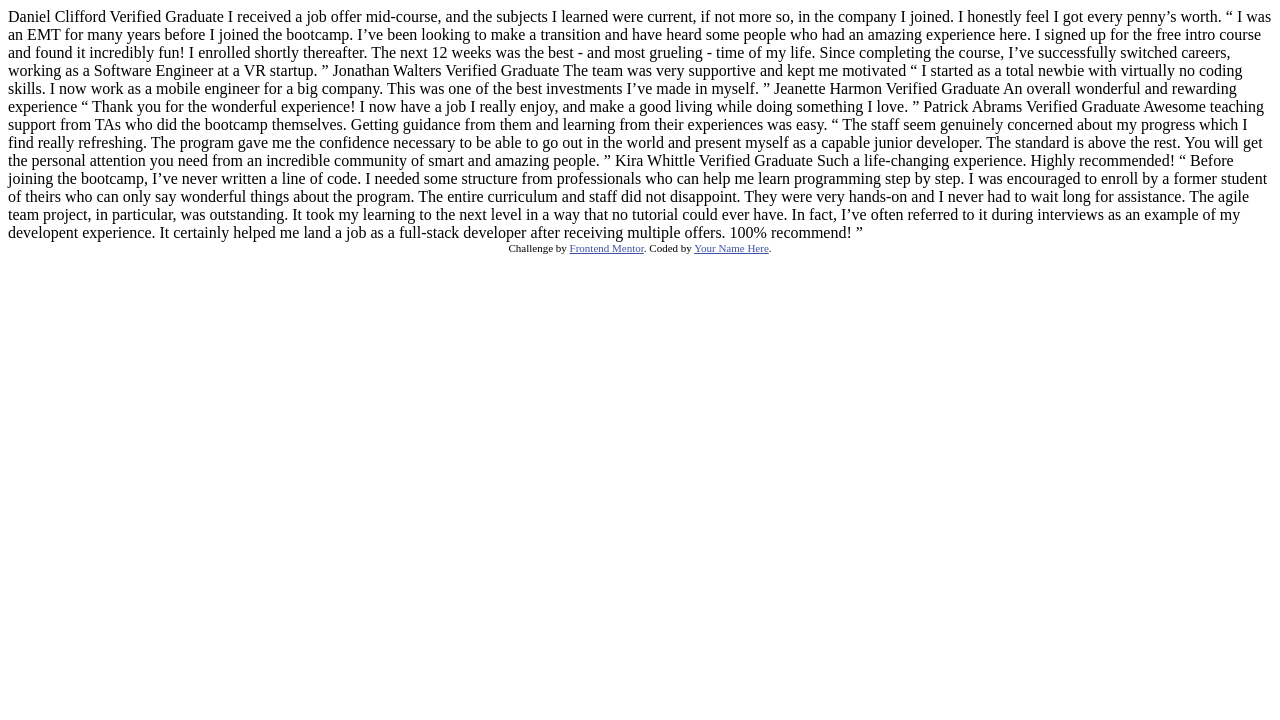
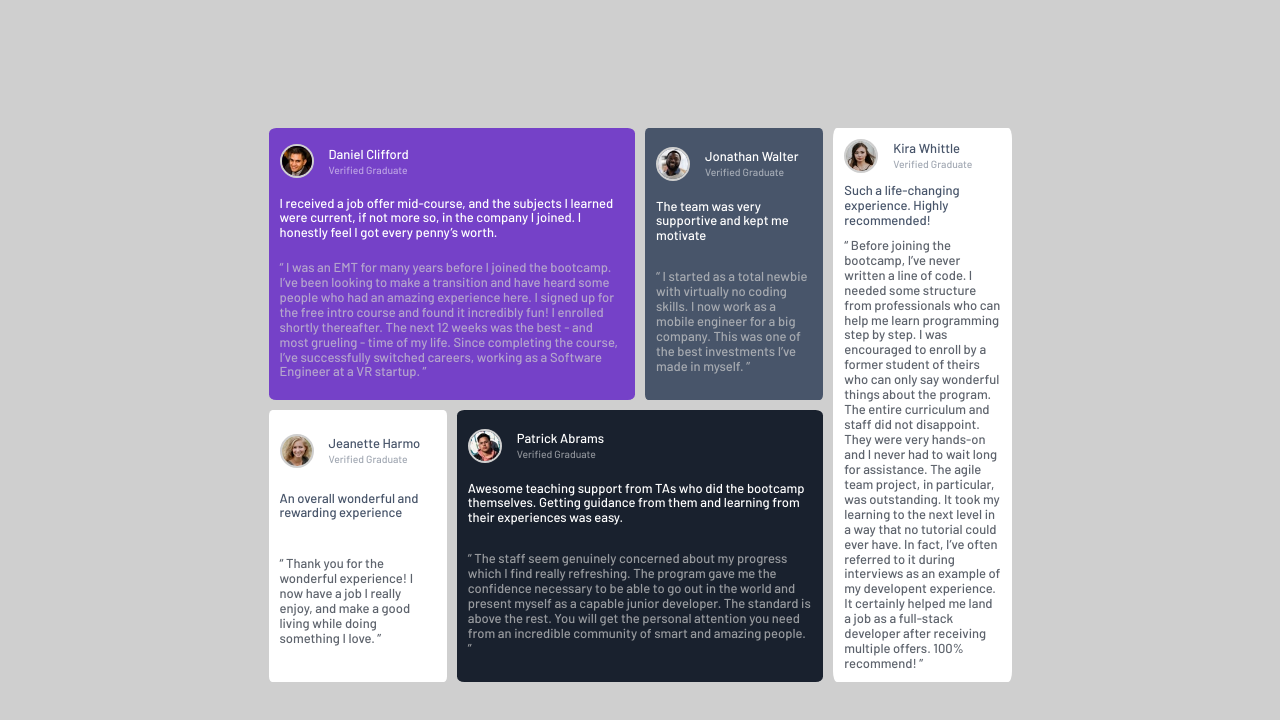
Before and after one commit to dadi-frontEnd/testimonial-grid-section-main, a plain HTML site: page index.html in a window 1280 px wide. Drawn offline with Linux system fonts and the light colour scheme.

Commit message:
Add files via upload

```diff
--- /dev/null
+++ b/css/master.css
@@ -0,0 +1,197 @@
+/*google font*/
+@import url('https://fonts.googleapis.com/css2?family=Barlow:wght@500;600&display=swap');
+
+/*global rules*/
+:root {
+
+    /*Colors ### Primary */
+    --Moderate-violet: hsl(263, 55%, 52%);
+    --Very-dark-grayish-blue: hsl(217, 19%, 35%);
+    --Very-dark-blackish-blue: hsl(219, 29%, 14%);
+    --White: hsl(0, 0%, 100%);
+    /*### Neutral*/
+    --Light-gray: hsl(0, 0%, 81%);
+    --Light-grayish-blue: hsl(210, 46%, 95%);
+
+    /*## Typography ### Body*/
+}
+
+* {
+    margin: 0;
+    padding: 0;
+}
+
+
+body {
+    Font-size: 13px;
+    font-family: 'Barlow', sans-serif;
+    background-color: var(--Light-gray);
+    display: flex;
+    justify-content: center;
+    align-items: center;
+}
+
+.container {
+    display: grid;
+
+}
+
+.card {
+    display: grid;
+    gap: 10px;
+    border-radius: 2%;
+    padding: 11px;
+}
+
+.card .image {
+    display: flex;
+    align-items: center;
+
+}
+
+.card h4:nth-last-of-type() {
+    line-height: 25px;
+    font-weight: 600;
+    font-size: 20px;
+}
+
+.card h4:first-of-type {
+    font-weight: 500;
+}
+
+.dani h4,
+.dani small {
+    color: white;
+
+}
+
+
+.jona h4,
+.jona small {
+    color: white;
+}
+
+.kira h4,
+.kira small {
+    color: var(--Very-dark-grayish-blue);
+}
+
+.jean h4,
+.jean small {
+    color: var(--Very-dark-grayish-blue);
+}
+
+.patrk h4,
+.patrk small {
+    color: white;
+}
+
+.dani {
+    background-color: var(--Moderate-violet);
+}
+
+.jona {
+    background-color: var(--Very-dark-grayish-blue);
+}
+
+.kira {
+    background-color: white;
+}
+
+.jean {
+    background-color: white;
+}
+
+.patrk {
+    background-color: var(--Very-dark-blackish-blue);
+}
+
+
+/*desktop screen*/
+@media (min-width:769px) {
+    body {
+        height: 100vh;
+        display: flex;
+        justify-content: center;
+        align-items: center;
+    }
+
+    .container {
+        width: 743px;
+        grid-template-columns: repeat(4, 1fr);
+        grid-template-rows: repeat(2, 1fr);
+        gap: 10px;
+        margin-top: 10px;
+    }
+
+    .card.dani {
+        grid-column: 1/3;
+        grid-row: 1/2;
+        background-color: hsl(263, 55%, 52%);
+        color: white;
+    }
+
+    .card.jona {
+        grid-column: 3/4;
+        grid-row: 1/2;
+        background-color: var(--Very-dark-grayish-blue);
+        color: white;
+    }
+
+    .card.kira {
+        grid-column: 4/5;
+        grid-row: 1/3;
+        background-color: white;
+    }
+
+    .card.jean {
+        grid-column: 1/2;
+        grid-row: 2/3;
+        background-color: white;
+    }
+
+    .card.patrk {
+        grid-column: 2/4;
+        grid-row: 2/3;
+        background-color: var(--Very-dark-blackish-blue);
+        color: white;
+    }
+}
+
+/* mobile screen*/
+@media (max-width:768px) {
+
+    .container {
+        width: 300px;
+        grid-template-columns: repeat(1, 1fr);
+        gap: 20px;
+        padding: 20px;
+        line-height: 20px;
+    }
+
+}
+
+
+
+
+img {
+    width: 30px;
+    height: 30px;
+    border-radius: 50%;
+    border: 2px solid var(--Light-gray);
+    margin-right: 15px;
+}
+
+p {
+    color: var(--Light-gray);
+    opacity: .7;
+}
+
+.jean p,
+.kira p {
+    color: var(--Very-dark-blackish-blue);
+}
+
+small {
+    opacity: .5;
+}
--- a/index.html
+++ b/index.html
@@ -3,63 +3,69 @@
 <head>
   <meta charset="UTF-8">
   <meta name="viewport" content="width=device-width, initial-scale=1.0"> <!-- displays site properly based on user's device -->
+<link rel="stylesheet" href="css/normalize.css">
+  <link rel="icon" type="image/png" sizes="32x32" href="./images/favicon-32x32.png">
+  <link rel="stylesheet" href="css/master.css">
+  <title>Frontend Mentor | [testimonials-grid-section-main]</title>
 
-  <link rel="icon" type="image/png" sizes="32x32" href="./images/favicon-32x32.png">
-
-  <title>Frontend Mentor | [Challenge Name Here]</title>
-
-  <!-- Feel free to remove these styles or customise in your own stylesheet 👍 -->
-  <style>
-    .attribution { font-size: 11px; text-align: center; }
-    .attribution a { color: hsl(228, 45%, 44%); }
-  </style>
 </head>
 <body>
-  Daniel Clifford
-  Verified Graduate
 
-  I received a job offer mid-course, and the subjects I learned were current, if not more so,
-  in the company I joined. I honestly feel I got every penny’s worth.
+    <div class="container">
 
+      <!-- Daniel card-->
+
+      <div class="card dani">
+    <div class="image">
+      <div>
+              <img src="/images/image-daniel.jpg" alt="">
+
+      </div>
+
+    <div>
+      <h4>  Daniel Clifford</h4>
+      <small>  Verified Graduate</small>
+   </div>
+   </div>
+    <h4> I received a job offer mid-course, and the subjects I learned were current, if not more so,
+           in the company I joined. I honestly feel I got every penny’s worth.
+    </h4>
+  <p>
   “ I was an EMT for many years before I joined the bootcamp. I’ve been looking to make a
   transition and have heard some people who had an amazing experience here. I signed up
   for the free intro course and found it incredibly fun! I enrolled shortly thereafter.
   The next 12 weeks was the best - and most grueling - time of my life. Since completing
   the course, I’ve successfully switched careers, working as a Software Engineer at a VR startup. ”
+</p>
+ </div>
 
-  Jonathan Walters
-  Verified Graduate
+<!--jonathan card-->
 
-  The team was very supportive and kept me motivated
+   <div class="card jona">
+    <div class="image">
+      <img src="/images/image-jonathan.jpg" alt="">
+    <div>
+      <h4>  Jonathan Walter</h4>
+      <small>  Verified Graduate </small>
+     </div>
+    </div>
+      <h4>  The team was very supportive and kept me motivate </h4>
+      <p> “ I started as a total newbie with virtually no coding skills. I now work as a mobile engineer
+            for a big company. This was one of the best investments I’ve made in myself. ”
+        </p>
+    </div>
 
-  “ I started as a total newbie with virtually no coding skills. I now work as a mobile engineer
-  for a big company. This was one of the best investments I’ve made in myself. ”
+   <div class="card kira">
+    <div class="image">
+      <img src="/images/image-kira.jpg" alt="">
 
-  Jeanette Harmon
-  Verified Graduate
-
-  An overall wonderful and rewarding experience
-
-  “ Thank you for the wonderful experience! I now have a job I really enjoy, and make a good living
-  while doing something I love. ”
-
-  Patrick Abrams
-  Verified Graduate
-
-  Awesome teaching support from TAs who did the bootcamp themselves. Getting guidance from them and
-  learning from their experiences was easy.
-
-  “ The staff seem genuinely concerned about my progress which I find really refreshing. The program
-  gave me the confidence necessary to be able to go out in the world and present myself as a capable
-  junior developer. The standard is above the rest. You will get the personal attention you need from
-  an incredible community of smart and amazing people. ”
-
-  Kira Whittle
-  Verified Graduate
-
-  Such a life-changing experience. Highly recommended!
-
-  “ Before joining the bootcamp, I’ve never written a line of code. I needed some structure from
+    <div>
+      <h4>Kira Whittle</h4>
+      <small>  Verified Graduate </small>
+      </div>
+      </div>
+      <h4>    Such a life-changing experience. Highly recommended!</h4>
+      <p> “ Before joining the bootcamp, I’ve never written a line of code. I needed some structure from
   professionals who can help me learn programming step by step. I was encouraged to enroll by a former
   student of theirs who can only say wonderful things about the program. The entire curriculum and staff
   did not disappoint. They were very hands-on and I never had to wait long for assistance. The agile team
@@ -67,10 +73,51 @@
   could ever have. In fact, I’ve often referred to it during interviews as an example of my developent
   experience. It certainly helped me land a job as a full-stack developer after receiving multiple offers.
   100% recommend! ”
+  </p>
+</div>
 
+<!--jeanette card-->
+
+  <div class="card jean">
+    <div class="image">
+      <img src="/images/image-jeanette.jpg" alt="">
+
+    <div>
+      <h4>   Jeanette Harmo</h4>
+      <small>  Verified Graduate </small>
+      </div>
+      </div>
+      <h4>  An overall wonderful and rewarding experience</h4>
+      <p>“ Thank you for the wonderful experience! I now have a job I really enjoy, and make a good living
+          while doing something I love. ”
+</p>
+</div>
+
+<!--patrick card-->
+  <div class="card patrk">
+    <div class="image">
+      <img src="/images/image-patrick.jpg" alt="">
+
+    <div>
+      <h4>  Patrick Abrams</h4>
+      <small>  Verified Graduate </small>
+    </div>
+    </div>
+    <h4>Awesome teaching support from TAs who did the bootcamp themselves. Getting guidance from them and
+  learning from their experiences was easy.</h4>
+  <p> “ The staff seem genuinely concerned about my progress which I find really refreshing. The program
+  gave me the confidence necessary to be able to go out in the world and present myself as a capable
+  junior developer. The standard is above the rest. You will get the personal attention you need from
+  an incredible community of smart and amazing people. ”
+   </p>
+
+  </div>
+</div>
+<!--
   <div class="attribution">
     Challenge by <a href="https://www.frontendmentor.io?ref=challenge" target="_blank">Frontend Mentor</a>.
     Coded by <a href="#">Your Name Here</a>.
   </div>
+  -->
 </body>
 </html>
```
Also changed, not shown: css/normalize.css (added), design/desktop-design.jpg (added), design/desktop-preview.jpg (added), design/mobile-design.jpg (added), images/bg-pattern-quotation.svg (added), images/favicon-32x32.png (added), images/image-daniel.jpg (added), images/image-jeanette.jpg (added), images/image-jonathan.jpg (added), images/image-kira.jpg (added), images/image-patrick.jpg (added), screenshot/Capture.PNG (added), screenshot/Capture3.PNG (added), screenshot/Capture4.PNG (added), 2 more files, 1 other file.
